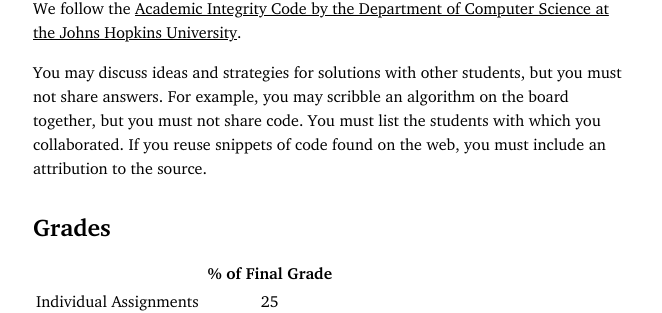
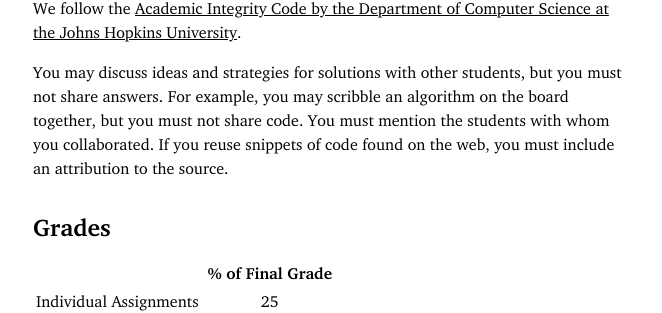
Before and after one commit to skemper/www.jhu-oose.com, a Jekyll site: the page built from policies/index.md, in a window 1280 px wide. Shown: the part 437-750 px from the top of the page, without its empty margins (307-969 px from the left). Built offline with Jekyll 4.4.1, drawn with Linux system fonts in a browser that asks for light colours; our own code applies the rules of GitHub Pages for plain Markdown files.

Commit message:
Prose improvements

```diff
--- a/policies/index.md
+++ b/policies/index.md
@@ -8,7 +8,7 @@ We follow the [Contributor Covenant](https://www.contributor-covenant.org/versio
 
 We follow the [Academic Integrity Code by the Department of Computer Science at the Johns Hopkins University](https://www.cs.jhu.edu/academic-integrity-code/).
 
-You may discuss ideas and strategies for solutions with other students, but you must not share answers. For example, you may scribble an algorithm on the board together, but you must not share code. You must list the students with which you collaborated. If you reuse snippets of code found on the web, you must include an attribution to the source.
+You may discuss ideas and strategies for solutions with other students, but you must not share answers. For example, you may scribble an algorithm on the board together, but you must not share code. You must mention the students with whom you collaborated. If you reuse snippets of code found on the web, you must include an attribution to the source.
 
 # Grades
 
```
